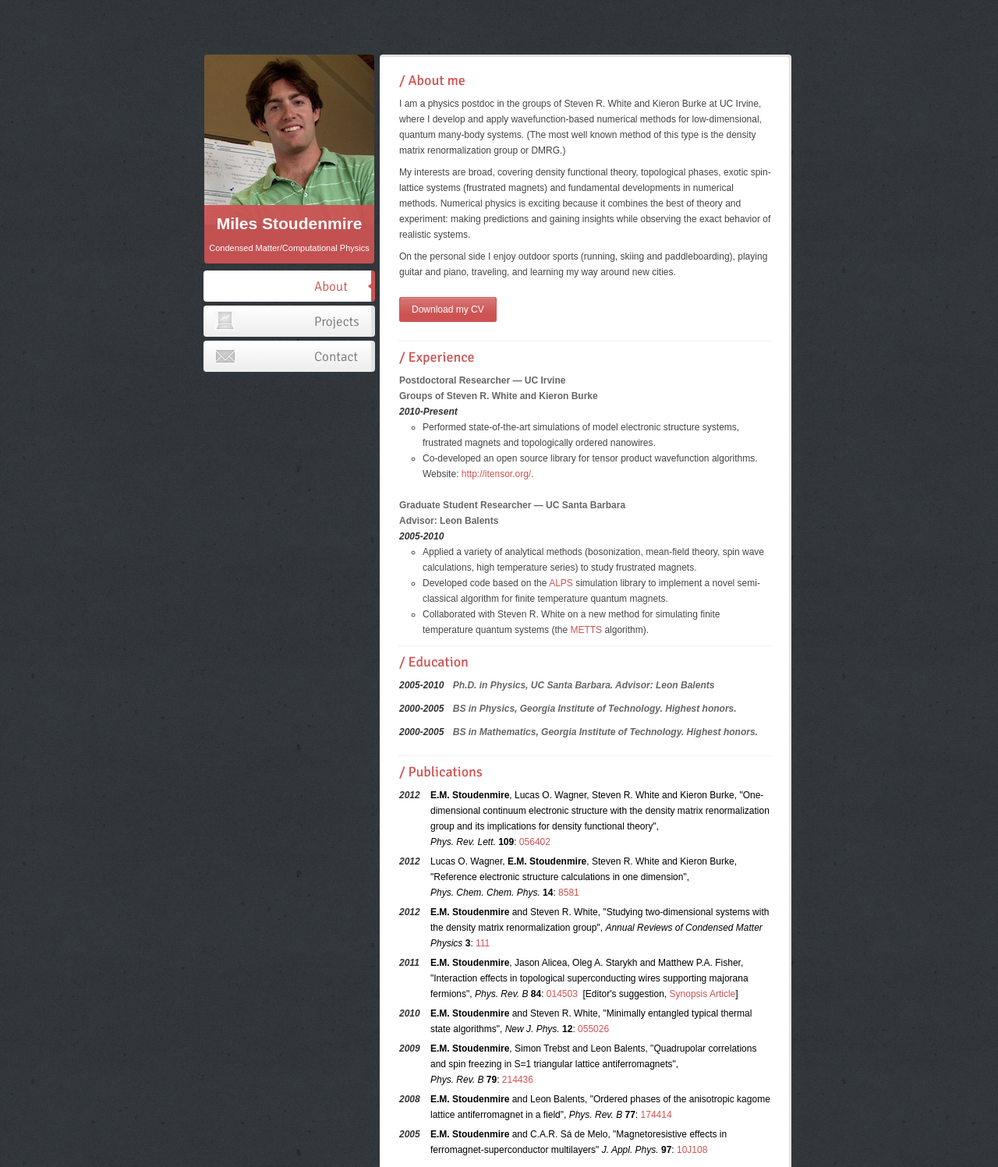
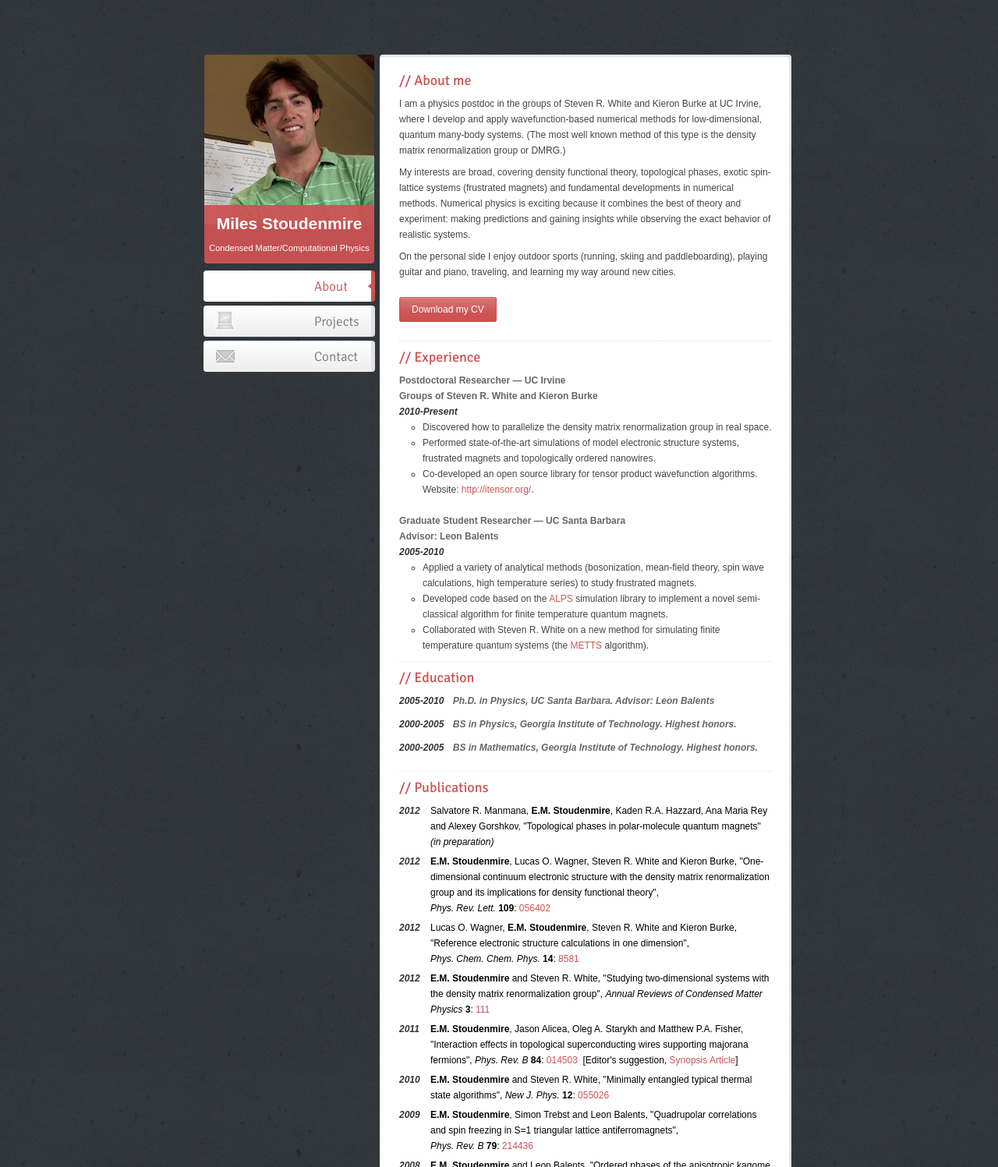
Before and after one commit to emstoudenmire/homepage, a plain HTML site: page index.html in a window 1280 px wide. Shown: the top 1497 px of the page at 78% size. Drawn offline with Linux system fonts and the light colour scheme; some packages are replaced by stand-ins of ours.

Commit message:
Changed single slashes to double in section titles.

```diff
--- a/index.html
+++ b/index.html
@@ -96,7 +96,7 @@
 		<article id="about" class="clearfix">
 			<!-- Introduction -->
 			<section id="introduction" class="clearfix">
-				<h1>/ About me</h1>
+				<h1>// About me</h1>
 				<p>
                 I am a physics postdoc in the groups of Steven R. White and Kieron Burke at UC Irvine,
                 where I develop and apply wavefunction-based numerical methods for low-dimensional, quantum many-body
@@ -129,12 +129,13 @@
 
 					<!-- Experience -->
 					<section id="experience">
-						<h1>/ Experience</h1>
+						<h1>// Experience</h1>
 						<hgroup>
 							<h4>Postdoctoral Researcher &mdash; UC Irvine</h4>
                             <h4>Groups of Steven R. White and <span class="mbox">Kieron Burke</span></h4>
 							<h6>2010-Present</h6>
                             <ul>
+                            <li>Discovered how to parallelize the density matrix renormalization group in real space.</li>
                             <li>Performed state-of-the-art simulations of model electronic
                             structure systems, frustrated magnets and topologically ordered nanowires.</li>
                             <li>Co-developed an open source library for tensor product wavefunction algorithms.
@@ -165,7 +166,7 @@
 
                      <!-- Education -->
                     <section id="education">
-                        <h1>/ Education</h1>
+                        <h1>// Education</h1>
                         <hgroup>
                             <span class="years">2005-2010</span>
                             <span class="degree">Ph.D. in Physics, UC Santa Barbara. Advisor: Leon Balents</span>
@@ -184,7 +185,13 @@
 
                      <!-- Education -->
                     <section id="publications">
-                        <h1>/ Publications</h1>
+                        <h1>// Publications</h1>
+
+                        <span class="year">2012</span>
+                        <div class="paper">
+                        Salvatore R. Manmana, <b>E.M. Stoudenmire</b>, Kaden R.A. Hazzard, Ana Maria Rey and Alexey Gorshkov,
+                        "Topological phases in polar-molecule quantum magnets" <i>(in preparation)</i>
+                        </div>
 
                         <span class="year">2012</span>
                         <div class="paper">
@@ -362,7 +369,7 @@
 				<!--Contact Tab-->
 		<article id="contact" class="clearfix">
 			<hgroup>
-			<h1>/ Contact</h1>
+			<h1>// Contact</h1>
             <!--<h4>Via google maps</h4>-->
 			</hgroup>
 
```
